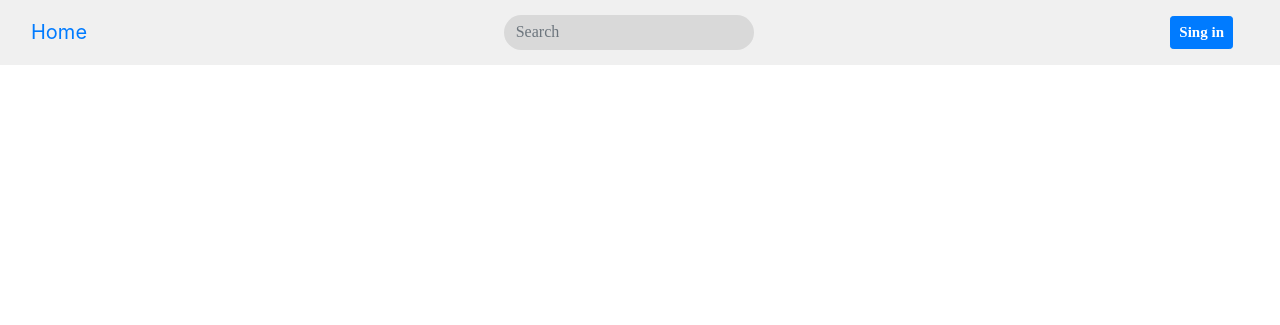
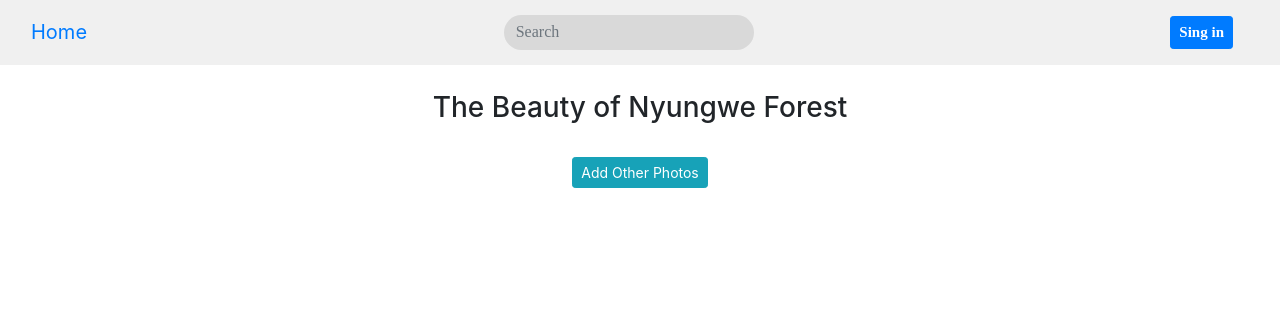
Before and after one commit to iamzilfa/TheBeautyOfNungweForest, a Django app: page /index in a window 1280 px wide. Shown: the top 325 px of the page. Run offline with Django 3.2, Linux system fonts and the light colour scheme; data that the repository does not hold is empty; some libraries are stand-ins or nearby versions.

Commit message:
modified index.html

```diff
--- a/app/templates/index.html
+++ b/app/templates/index.html
@@ -2,15 +2,24 @@
 {% load static %}
 {% block content %}
 {{block.super}}
-<div style="margin-top: -0.83cm;">
-    <div class="container" style="padding-top: 3%;">
 
-        <div class="row">
+<div class="container">
+
+    <div style="text-align:center; margin-top: -2cm;">
+    <h3>
+        The Beauty of Nyungwe Forest</h3>
+        <br>
+    <p><a
+            href="{%url 'upload'%}"><span class="btn btn-info btn-sm">Add Other Photos</span></a>
+    <p>
+    </div>
+    <div class="row" style="margin-top: 5%;">
         {% for pro in all_photos %}
         <div class="col-md-4">
             <div class="card mb-4 shadow-sm">
                 <a href="{% url 'onephoto' pro.id %}">
-                        <img src="{{pro.photo_image.url}}" width="100%">
+                    <img alt="Card image cap" class="card-img-top img-fluid" src="{{pro.photo_image.url}}"
+                        style="width: 30rem; height: 20rem;">
                 </a>
 
 
@@ -19,20 +28,15 @@
                     <p> <span
                             style="font-weight: bold; font-size: 15px;color: rgba(0, 0, 0, 0.658);font-family: 'Times New Roman', Times, serif;margin-top: -0.3cm;">
                             {{pro.title}}</span>
-                            <!-- <span style="float:right"><a href="{{pro.link}}"><small><i
-                                            class="fas fa-share fa-lg"></i></small></a></span> -->
+                        <span style="float: right;"><a href="{% url 'onephoto' pro.id %}"><small>See
+                                    more</small></a></span>
+
                     </p>
-                        <hr style="width: 345px;margin-left: -0.50cm;margin-top: -0.30cm;">
-                        <div class="foot" style="margin-top: -0.30cm;">
-                            <span><a href="{% url 'onephoto' pro.id %}"><small>See more</small></a></span>
-                            <!-- <span style="float:right;color: rgba(0, 0, 0, 0.534);"> <small>{{pro.date|date:"F
-                                    d,Y"}}</small> </span> -->
-                        </div>
+
                 </div>
             </div>
         </div>
         {% endfor %}
-        </div>
     </div>
 </div>
 
```
Lines whose indentation alone changed are shown as unchanged.
